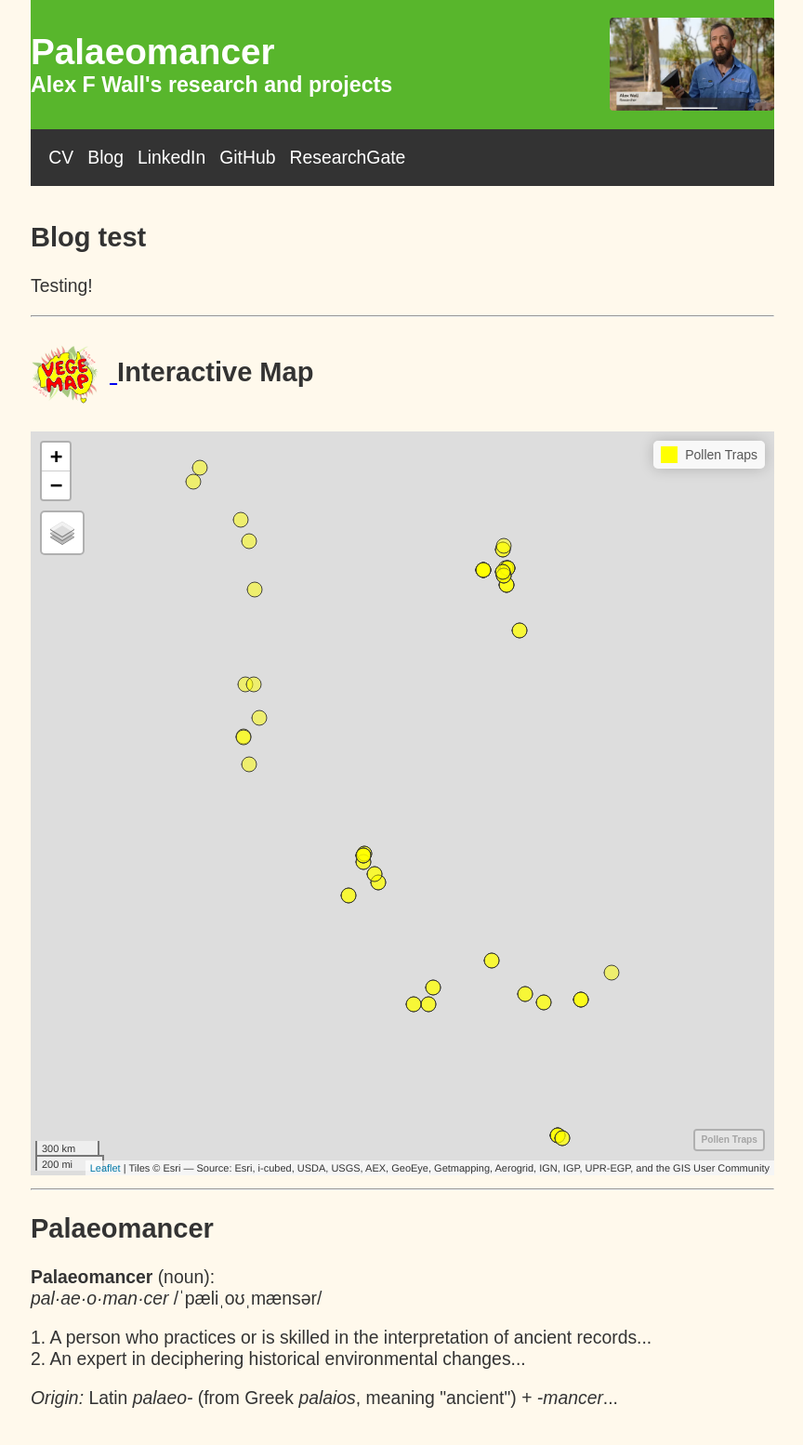
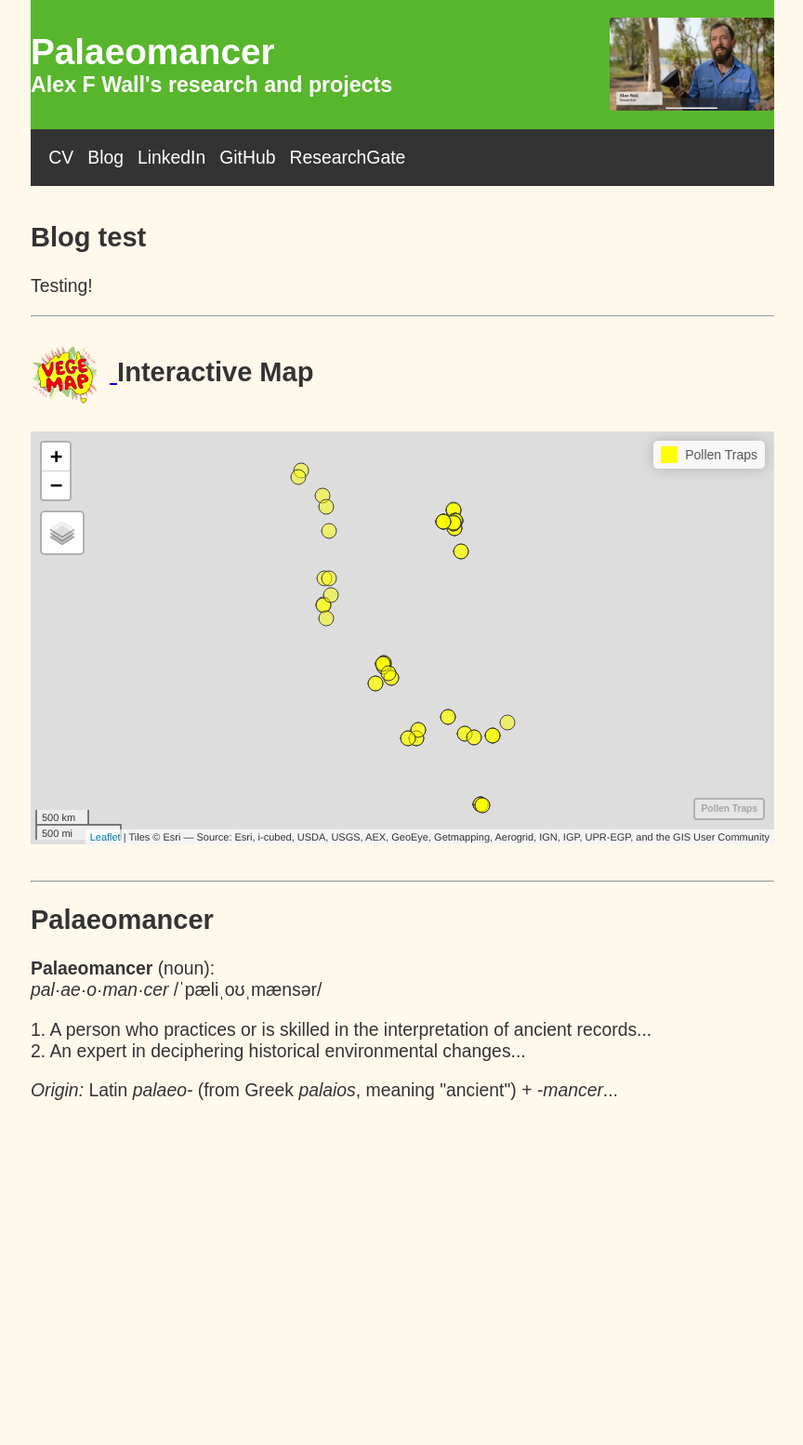
Before and after one commit to AlexFWall/Palaeomancer, a Jekyll site: the page built from index.md, in a window 1280 px wide. Shown: the whole page at 93% size, without its empty margins (207-1071 px from the left). Built offline with Jekyll 4.4.1, drawn with Linux system fonts in a browser that asks for light colours; after the commit the page ends 1223 px from its top, so only the background shows below that.

Commit message:
Update home.html

```diff
--- a/_layouts/home.html
+++ b/_layouts/home.html
@@ -19,34 +19,38 @@ layout: null
       padding: 0;
     }
 
-    /* Wraps header and nav so they share the same width */
+    /* Container for header + nav, to center them */
     .header-nav-container {
       max-width: 800px;
-      margin: 0 auto; /* centers horizontally */
+      margin: 0 auto; /* center horizontally */
       text-align: left;
-      padding: 0 1em;
+      /* Added horizontal padding for more left cushion */
+      padding: 0 2em;
     }
 
     /* Container for main content (blog, map, definition) */
     .content-container {
       max-width: 800px;
       margin: 0 auto;
-      padding: 0 1em;
+      padding: 0 2em;
     }
 
     /* Slightly larger base font size */
-    body, .header-nav-container, .content-container {
+    body,
+    .header-nav-container,
+    .content-container {
       font-size: 1.1em;
     }
 
-    /* Header with subtitle & image on the right */
+    /* Header with subtitle & image on the right (desktop) */
     header {
       display: flex;
       align-items: center;
       justify-content: space-between;
       background-color: #58B62C;
       color: white;
-      padding: 1em 0; /* no left/right since .header-nav-container has padding */
+      padding: 1em 0;
+      margin-bottom: 0;
     }
     header .subtitle {
       margin: 0;
@@ -97,21 +101,31 @@ layout: null
       margin-bottom: 2em;
     }
 
-    /* Default map size */
-    iframe {
+    /*
+      Responsive 9:5 aspect ratio for the map:
+      1) A wrapper .map-container with a top padding of 55.55% (5/9 ~ 0.5555)
+      2) The <iframe> is absolutely positioned to fill that space
+    */
+    .map-container {
+      position: relative;
       width: 100%;
-      height: 600px;
+      padding-top: 55.555%; /* 5/9 ~ 0.5555 => 9:5 ratio */
+      margin-bottom: 2em;
+    }
+    .map-container iframe {
+      position: absolute;
+      top: 0;
+      left: 0;
+      width: 100%;
+      height: 100%;
       border: none;
     }
 
-    /* Larger map on desktop */
-    @media (min-width: 800px) {
-      iframe {
-        height: 800px; /* Increase map height on wider screens */
-      }
-    }
-
-    /* On smaller screens: show hamburger, hide nav links by default */
+    /* On smaller screens:
+       1) Show hamburger icon
+       2) Stack header items vertically, left-justified
+       3) Move image below subtitle
+    */
     @media (max-width: 600px) {
       .menu-toggle-label {
         display: block;
@@ -124,11 +138,14 @@ layout: null
       #menu-toggle:checked ~ nav ul {
         display: flex; /* show links when toggled */
       }
+
       header {
-        flex-direction: column; /* stack title and image vertically */
+        flex-direction: column; /* stack title/subtitle + image vertically */
+        align-items: flex-start; /* left-justify them */
       }
       header img {
         margin-top: 1em;
+        align-self: flex-start; /* place the image to the left */
       }
     }
   </style>
@@ -172,7 +189,7 @@ layout: null
     {% endif %}
     <hr>
 
-    <!-- 2) Map -->
+    <!-- 2) Map in 9:5 aspect ratio -->
     <h2>
       <a href="https://www.jcu.edu.au/college-of-science-and-engineering/vegemap">
         <img src="{{ '/VegeMap_BurstingLogo_Final2-01.png' | relative_url }}"
@@ -181,7 +198,9 @@ layout: null
       </a>
       Interactive Map
     </h2>
-    <iframe src="map.html"></iframe>
+    <div class="map-container">
+      <iframe src="map.html"></iframe>
+    </div>
 
     <hr>
 
```
